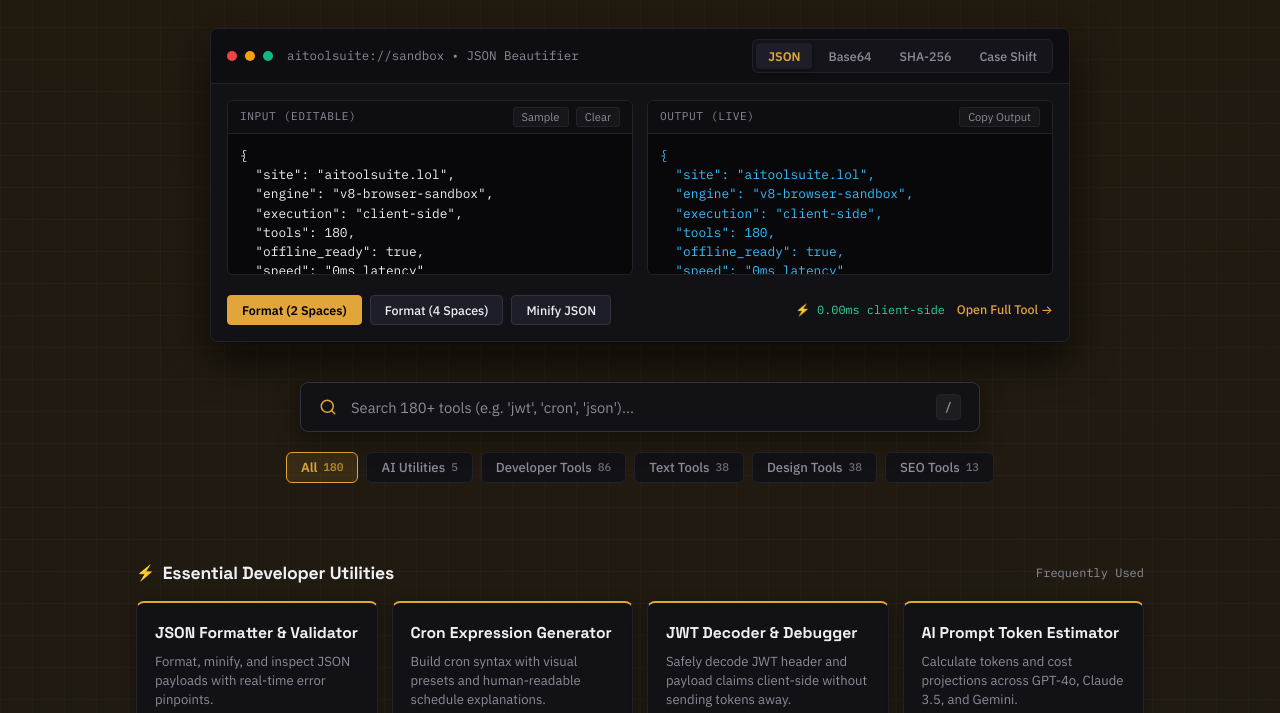
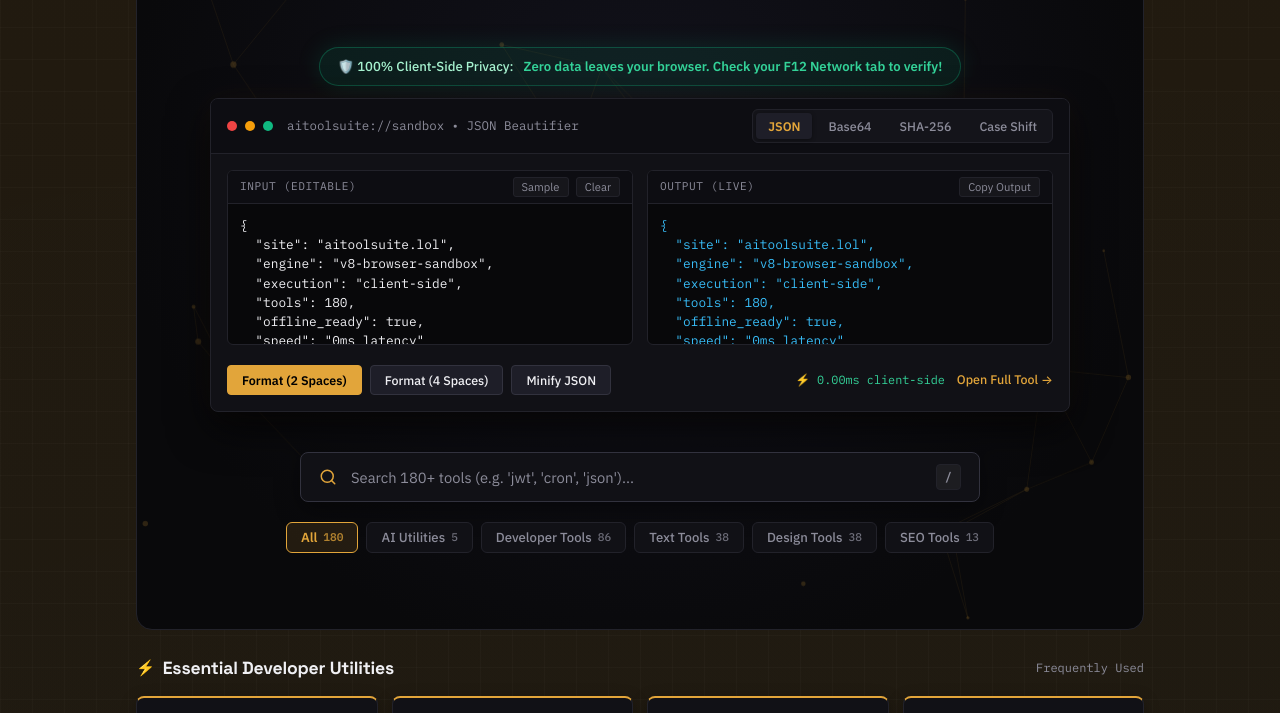
Before and after one commit to jarvissing/aitoolsuite.lol, a plain HTML site: page index.html in a window 1280 px wide. Shown: the part 389-1102 px from the top of the page. Drawn offline with Linux system fonts and the light colour scheme.

Commit message:
feat: add 3D hero canvas and privacy trust badge

```diff
--- a/index.html
+++ b/index.html
@@ -186,6 +186,50 @@
             padding: 24px 16px 80px;
         }
 
+        /* 3D Hero Canvas Background */
+        #heroCanvas {
+            position: absolute;
+            top: 0;
+            left: 0;
+            width: 100%;
+            height: 100%;
+            z-index: 0;
+            pointer-events: none;
+            opacity: 0.45;
+        }
+        header {
+            position: relative;
+            overflow: hidden;
+            border-radius: 16px;
+            background: radial-gradient(circle at center, #12121c 0%, #09090b 75%);
+            border: 1px solid var(--rule);
+            margin-bottom: 24px;
+            text-align: center;
+            padding: clamp(40px, 8vw, 70px) 16px clamp(32px, 6vw, 48px);
+        }
+        header > * { position: relative; z-index: 2; }
+
+        /* Privacy Trust Badge */
+        .trust-badge-bar {
+            display: inline-flex;
+            align-items: center;
+            gap: 10px;
+            background: rgba(16, 185, 129, 0.1);
+            border: 1px solid rgba(16, 185, 129, 0.3);
+            color: #34d399;
+            padding: 8px 18px;
+            border-radius: 100px;
+            font-size: 0.82rem;
+            font-weight: 600;
+            margin-top: 18px;
+            margin-bottom: 12px;
+            box-shadow: 0 0 25px rgba(16, 185, 129, 0.15);
+        }
+        .trust-badge-bar span {
+            color: #a7f3d0;
+            font-weight: 500;
+        }
+
         /* Hero Section */
         header {
             text-align: center;
@@ -894,12 +938,20 @@
 
     <div class="container">
         <header>
+            <canvas id="heroCanvas"></canvas>
             <div class="lab-status-badge">
                 <span class="pulse-dot"></span>
-                <span>180 In-Browser Utilities Active &bull; Zero Server Latency</span>
+                <span>180+ In-Browser Utilities Active &bull; Zero Server Latency</span>
             </div>
             <h1>The In-Browser Developer Workbench</h1>
             <p class="hero-subhead">High-speed developer, AI, and design utilities running 100% locally in your browser. Zero telemetry, zero logins, instant results.</p>
+
+            <!-- Privacy Trust Guarantee -->
+            <div>
+                <div class="trust-badge-bar">
+                    <span>🛡️ 100% Client-Side Privacy:</span> Zero data leaves your browser. Check your F12 Network tab to verify!
+                </div>
+            </div>
 
             <!-- LIVE QUICKLAB SANDBOX -->
             <section id="quicklab" class="quicklab-container">
@@ -3612,5 +3664,60 @@
         }
     </script>
     <script data-goatcounter="https://aitoolsuite.goatcounter.com/count" async src="//gc.zgo.at/count.js"></script>
+
+    <!-- Interactive 3D Particle Network Hero Animation -->
+    <script>
+        const canvas = document.getElementById('heroCanvas');
+        if (canvas) {
+            const ctx = canvas.getContext('2d');
+            let width = canvas.width = canvas.offsetWidth;
+            let height = canvas.height = canvas.offsetHeight;
+
+            window.addEventListener('resize', () => {
+                width = canvas.width = canvas.offsetWidth;
+                height = canvas.height = canvas.offsetHeight;
+            });
+
+            const particles = Array.from({ length: 45 }, () => ({
+                x: Math.random() * width,
+                y: Math.random() * height,
+                vx: (Math.random() - 0.5) * 0.7,
+                vy: (Math.random() - 0.5) * 0.7,
+                radius: Math.random() * 2 + 1.2
+            }));
+
+            function animate() {
+                ctx.clearRect(0, 0, width, height);
+                ctx.fillStyle = 'rgba(226, 165, 58, 0.4)';
+                ctx.strokeStyle = 'rgba(226, 165, 58, 0.15)';
+                ctx.lineWidth = 1;
+
+                particles.forEach((p, index) => {
+                    p.x += p.vx;
+                    p.y += p.vy;
+
+                    if (p.x < 0 || p.x > width) p.vx *= -1;
+                    if (p.y < 0 || p.y > height) p.vy *= -1;
+
+                    ctx.beginPath();
+                    ctx.arc(p.x, p.y, p.radius, 0, Math.PI * 2);
+                    ctx.fill();
+
+                    for (let j = index + 1; j < particles.length; j++) {
+                        const p2 = particles[j];
+                        const dist = Math.hypot(p.x - p2.x, p.y - p2.y);
+                        if (dist < 130) {
+                            ctx.beginPath();
+                            ctx.moveTo(p.x, p.y);
+                            ctx.lineTo(p2.x, p2.y);
+                            ctx.stroke();
+                        }
+                    }
+                });
+                requestAnimationFrame(animate);
+            }
+            animate();
+        }
+    </script>
 </body>
 </html>
```
